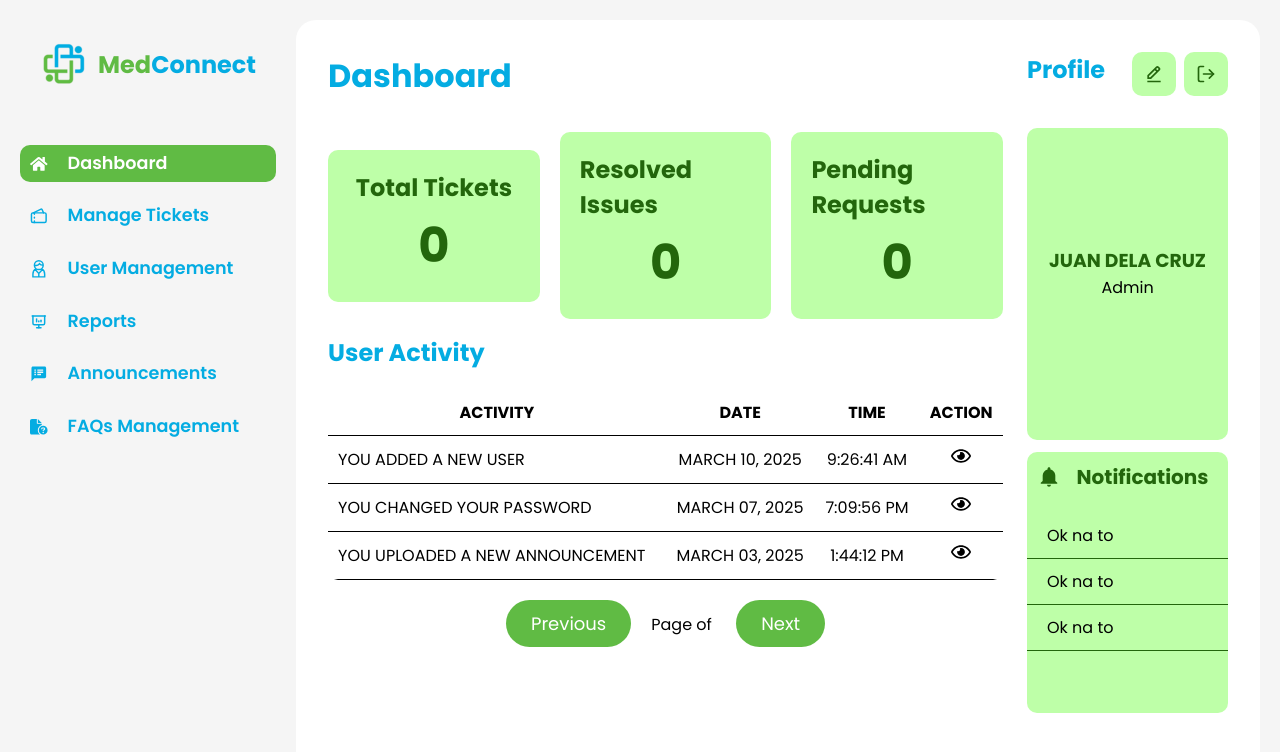
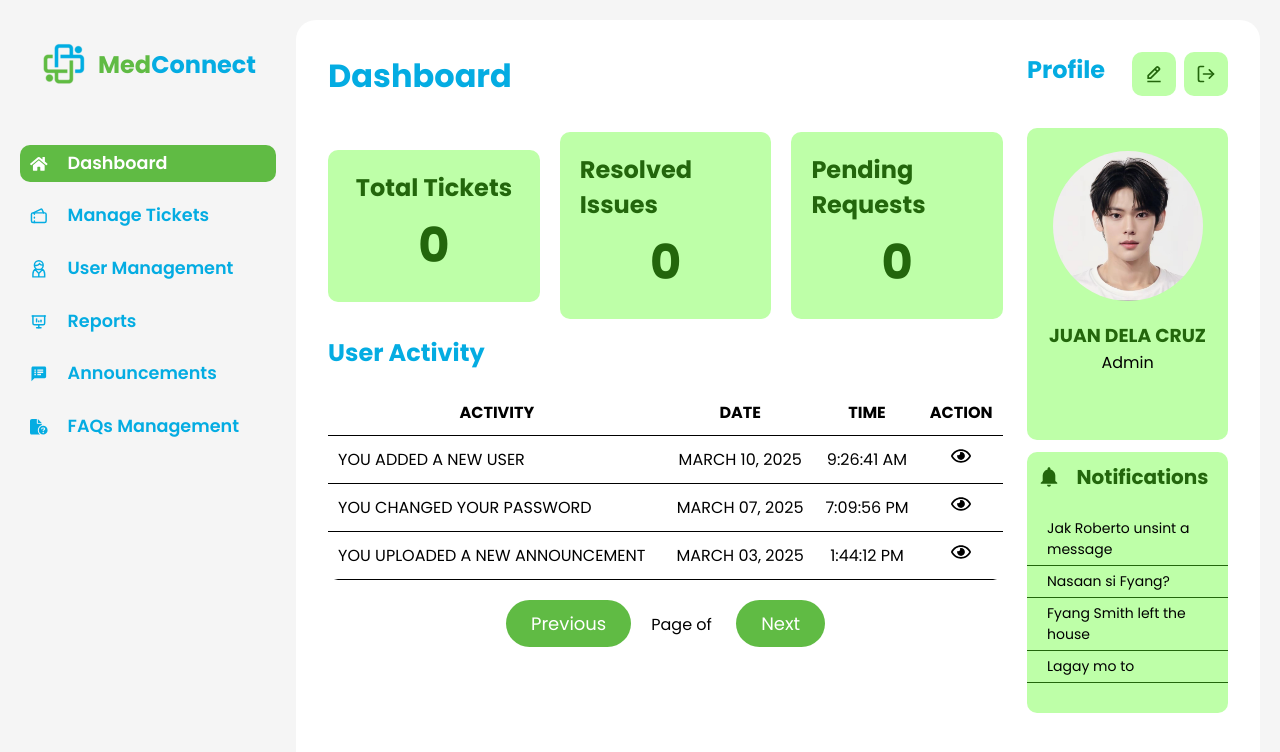
Before and after one commit to lesnaeve/BHSMC_MedConnect, a React (Vite) app: page /admin/dashboard in a window 1280 px wide. Shown: the top 752 px of the page. Built offline with nearby package versions, Linux system fonts and the light colour scheme.

Commit message:
dashboard admin 95% done

```diff
--- a/src/assets/pages/components/Admin/Dashboard/Dashboard_Profile/Dashboard_Profile.css
+++ b/src/assets/pages/components/Admin/Dashboard/Dashboard_Profile/Dashboard_Profile.css
@@ -109,8 +109,12 @@
     margin-top: 10px; /* Space above the list */
 }
 
+.notificationList li{
+    font-size: 14px;
+}
+
 .notificationItem {
-    padding: 10px 20px; /* Padding for each notification item */
+    padding: 5px 20px; /* Padding for each notification item */
     border-bottom: 1px solid #23660c; /* Divider between items */
     transition: background-color 0.3s; /* Smooth background transition */
 }
--- a/src/assets/pages/components/Admin/Dashboard/Dashboard_Profile/Dashboard_Profile.jsx
+++ b/src/assets/pages/components/Admin/Dashboard/Dashboard_Profile/Dashboard_Profile.jsx
@@ -2,6 +2,7 @@ import React from 'react'
 import { IoMdNotifications } from 'react-icons/io';
 import './Dashboard_Profile.css'
 import Admin_ProfileHeader from './Dashboard_ProfileHeader'
+import admin_placeholder_pfp from '../../../../../img/profile/placeholder_admin.jpg'
 
 const Dashboard_Profile = () => {
   return (
@@ -9,7 +10,7 @@ const Dashboard_Profile = () => {
         <Admin_ProfileHeader />
         <div className='user-profile'>
             <div className='user-details'>
-
+                <img src={admin_placeholder_pfp} />
                 <h3 className='admin-fullname'>Juan Dela Cruz</h3>
                 <span>Admin</span>
             </div>
@@ -20,9 +21,10 @@ const Dashboard_Profile = () => {
             <h4 className='notificationTitle'>Notifications</h4>
           </div>
           <div className='notificationList'>
-            <li className='notificationItem'>Ok na to</li>
-            <li className='notificationItem'>Ok na to</li>
-            <li className='notificationItem'>Ok na to</li>
+            <li className='notificationItem'>Jak Roberto unsint a message</li>
+            <li className='notificationItem'>Nasaan si Fyang?</li>
+            <li className='notificationItem'>Fyang Smith left the house</li>
+            <li className='notificationItem'>Lagay mo to</li>
           </div>
         </div>
     </div>
```
Also changed, not shown: src/assets/img/profile/placeholder_admin.jpg (added).
